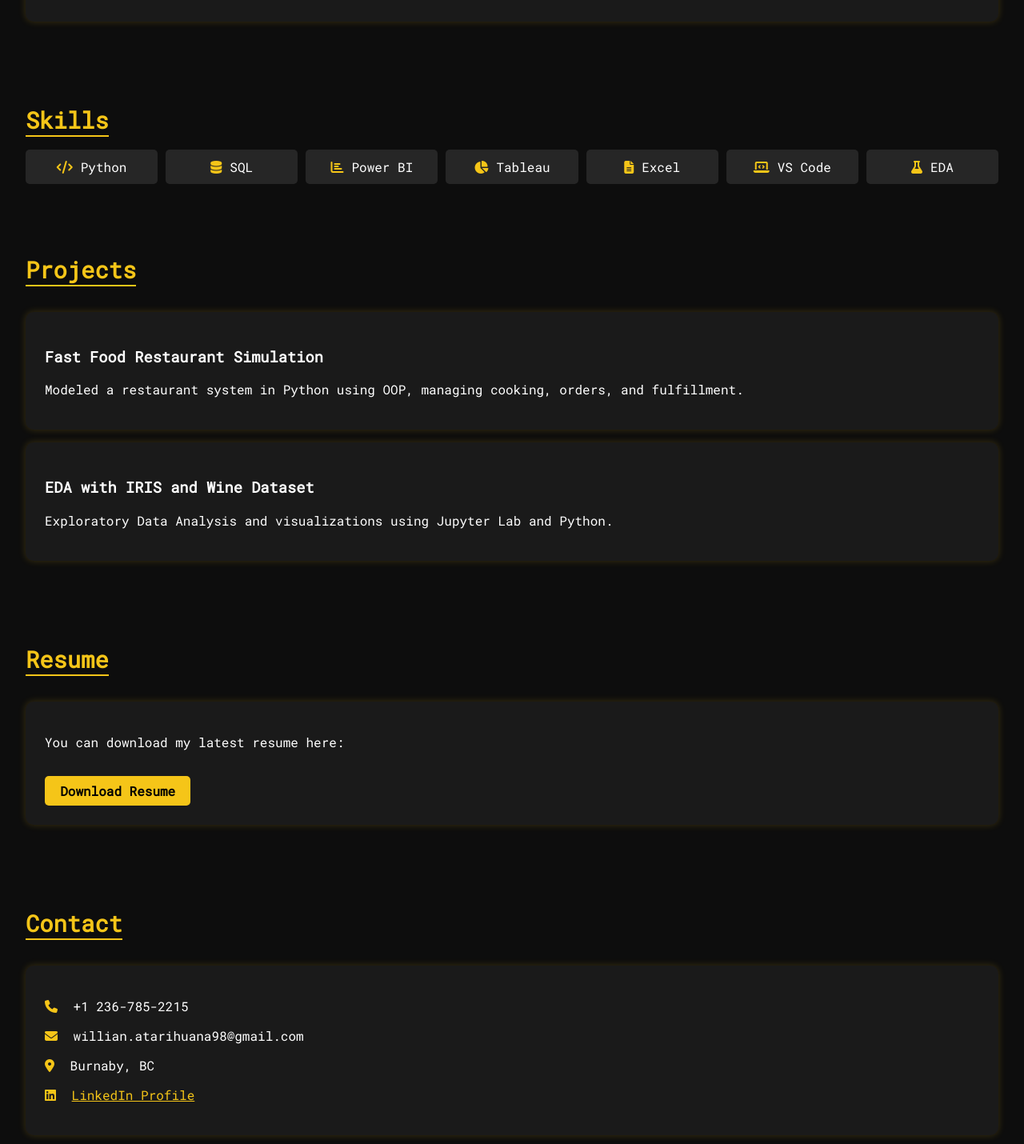
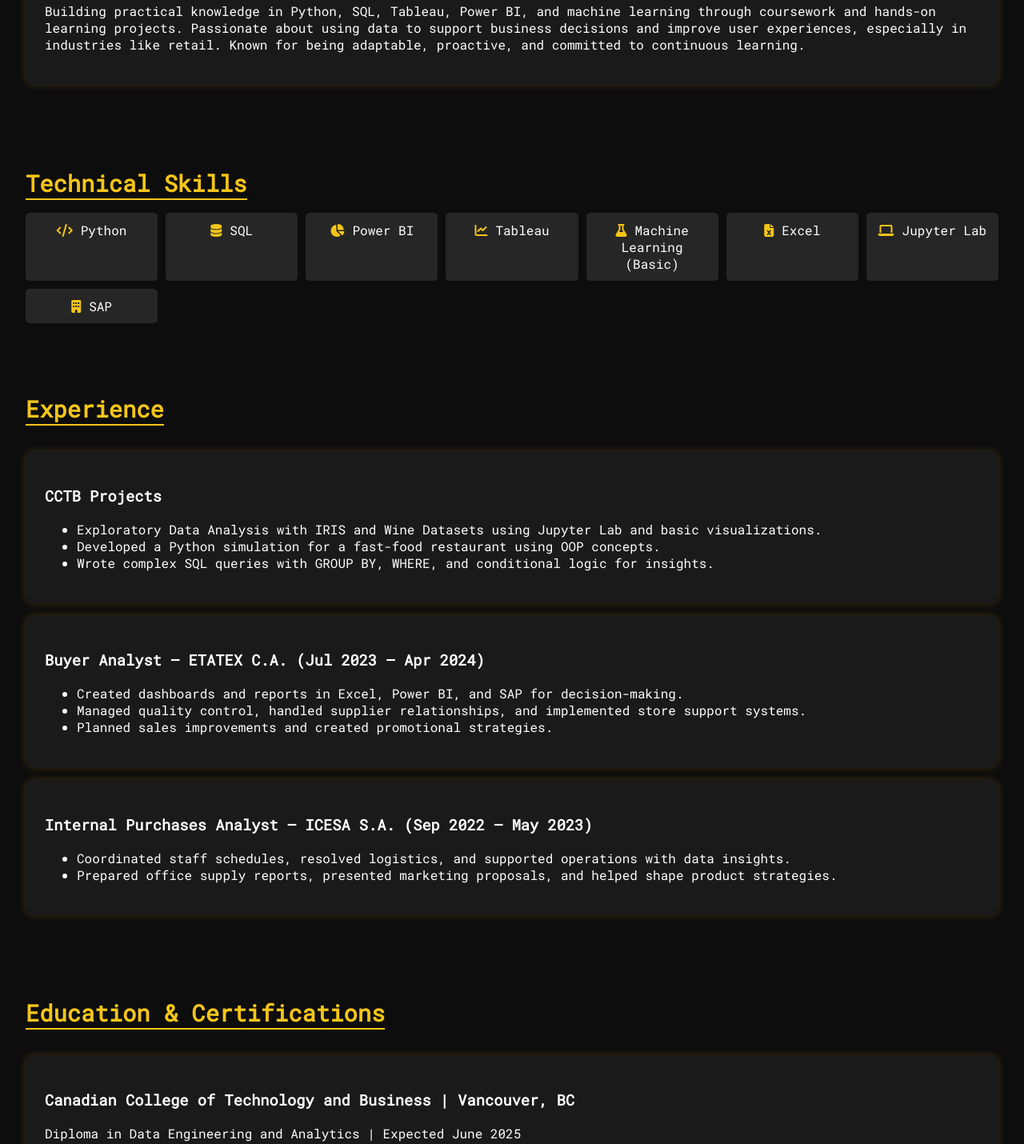
Before and after one commit to Will98-ops/willian-atarihuana.github.io, a plain HTML site: page index.html in a window 1280 px wide. Shown: the part 462-1892 px from the top of the page at 80% size. Drawn offline with Linux system fonts and the light colour scheme.

Commit message:
Update index.html

```diff
--- a/index.html
+++ b/index.html
@@ -60,7 +60,7 @@
     }
     .skills-list {
       display: grid;
-      grid-template-columns: repeat(auto-fit, minmax(120px, 1fr));
+      grid-template-columns: repeat(auto-fit, minmax(150px, 1fr));
       gap: 10px;
     }
     .skills-list div {
@@ -95,51 +95,80 @@
     <nav>
       <a href="#about">About</a>
       <a href="#skills">Skills</a>
-      <a href="#projects">Projects</a>
-      <a href="#resume">Resume</a>
+      <a href="#experience">Experience</a>
+      <a href="#education">Education</a>
       <a href="#contact">Contact</a>
     </nav>
   </header>
 
   <section id="about">
-    <h2 class="section-title">About Me</h2>
+    <h2 class="section-title">Professional Summary</h2>
     <div class="card">
-      <p>
-        Passionate about data, technology, and solving business problems. Currently studying Data Engineering & Analytics in Canada. Background in International Business with hands-on experience in SQL, Python, Power BI, Tableau, and customer support.
-      </p>
+      <p>Two years of experience working with databases, with a strong foundation in data analysis, business operations, and customer service. Currently pursuing a Diploma in Data Engineering and Analytics at the Canadian College of Technology and Business.</p>
+      <p>Building practical knowledge in Python, SQL, Tableau, Power BI, and machine learning through coursework and hands-on learning projects. Passionate about using data to support business decisions and improve user experiences, especially in industries like retail. Known for being adaptable, proactive, and committed to continuous learning.</p>
     </div>
   </section>
 
   <section id="skills">
-    <h2 class="section-title">Skills</h2>
+    <h2 class="section-title">Technical Skills</h2>
     <div class="skills-list">
       <div><i class="fas fa-code icon"></i>Python</div>
       <div><i class="fas fa-database icon"></i>SQL</div>
-      <div><i class="fas fa-chart-bar icon"></i>Power BI</div>
-      <div><i class="fas fa-chart-pie icon"></i>Tableau</div>
-      <div><i class="fas fa-file-alt icon"></i>Excel</div>
-      <div><i class="fas fa-laptop-code icon"></i>VS Code</div>
-      <div><i class="fas fa-flask icon"></i>EDA</div>
+      <div><i class="fas fa-chart-pie icon"></i>Power BI</div>
+      <div><i class="fas fa-chart-line icon"></i>Tableau</div>
+      <div><i class="fas fa-flask icon"></i>Machine Learning (Basic)</div>
+      <div><i class="fas fa-file-excel icon"></i>Excel</div>
+      <div><i class="fas fa-laptop icon"></i>Jupyter Lab</div>
+      <div><i class="fas fa-building icon"></i>SAP</div>
     </div>
   </section>
 
-  <section id="projects">
-    <h2 class="section-title">Projects</h2>
+  <section id="experience">
+    <h2 class="section-title">Experience</h2>
     <div class="card">
-      <h3>Fast Food Restaurant Simulation</h3>
-      <p>Modeled a restaurant system in Python using OOP, managing cooking, orders, and fulfillment.</p>
+      <h3>CCTB Projects</h3>
+      <ul>
+        <li>Exploratory Data Analysis with IRIS and Wine Datasets using Jupyter Lab and basic visualizations.</li>
+        <li>Developed a Python simulation for a fast-food restaurant using OOP concepts.</li>
+        <li>Wrote complex SQL queries with GROUP BY, WHERE, and conditional logic for insights.</li>
+      </ul>
     </div>
     <div class="card">
-      <h3>EDA with IRIS and Wine Dataset</h3>
-      <p>Exploratory Data Analysis and visualizations using Jupyter Lab and Python.</p>
+      <h3>Buyer Analyst – ETATEX C.A. (Jul 2023 – Apr 2024)</h3>
+      <ul>
+        <li>Created dashboards and reports in Excel, Power BI, and SAP for decision-making.</li>
+        <li>Managed quality control, handled supplier relationships, and implemented store support systems.</li>
+        <li>Planned sales improvements and created promotional strategies.</li>
+      </ul>
+    </div>
+    <div class="card">
+      <h3>Internal Purchases Analyst – ICESA S.A. (Sep 2022 – May 2023)</h3>
+      <ul>
+        <li>Coordinated staff schedules, resolved logistics, and supported operations with data insights.</li>
+        <li>Prepared office supply reports, presented marketing proposals, and helped shape product strategies.</li>
+      </ul>
     </div>
   </section>
 
-  <section id="resume">
-    <h2 class="section-title">Resume</h2>
+  <section id="education">
+    <h2 class="section-title">Education & Certifications</h2>
     <div class="card">
-      <p>You can download my latest resume here:</p>
-      <a href="Willian_Atarihuana_Resume.pdf" class="button" download>Download Resume</a>
+      <h3>Canadian College of Technology and Business | Vancouver, BC</h3>
+      <p>Diploma in Data Engineering and Analytics | Expected June 2025</p>
+      <p>Courses: Python, Tableau, Power BI, Machine Learning, Big Data, SQL</p>
+    </div>
+    <div class="card">
+      <h3>University of Americas | Quito, Ecuador</h3>
+      <p>Bachelor of International Business | Graduated July 2022</p>
+    </div>
+    <div class="card">
+      <h4>Certifications</h4>
+      <ul>
+        <li>Business Analysis Foundations (LinkedIn)</li>
+        <li>Business Analyst & Project Manager Collaboration (LinkedIn)</li>
+        <li>Learning Excel: Data Analysis (LinkedIn)</li>
+        <li>SQL for Data Analysis (LinkedIn)</li>
+      </ul>
     </div>
   </section>
 
```
